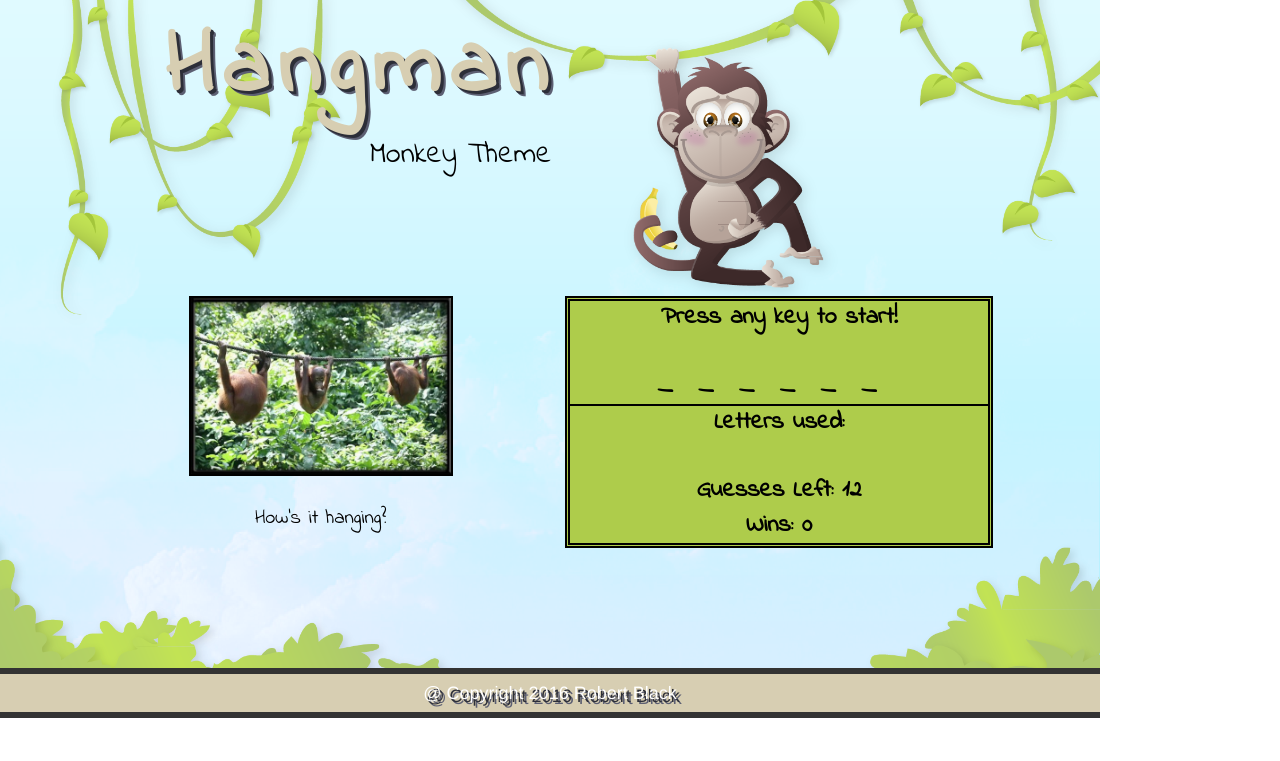
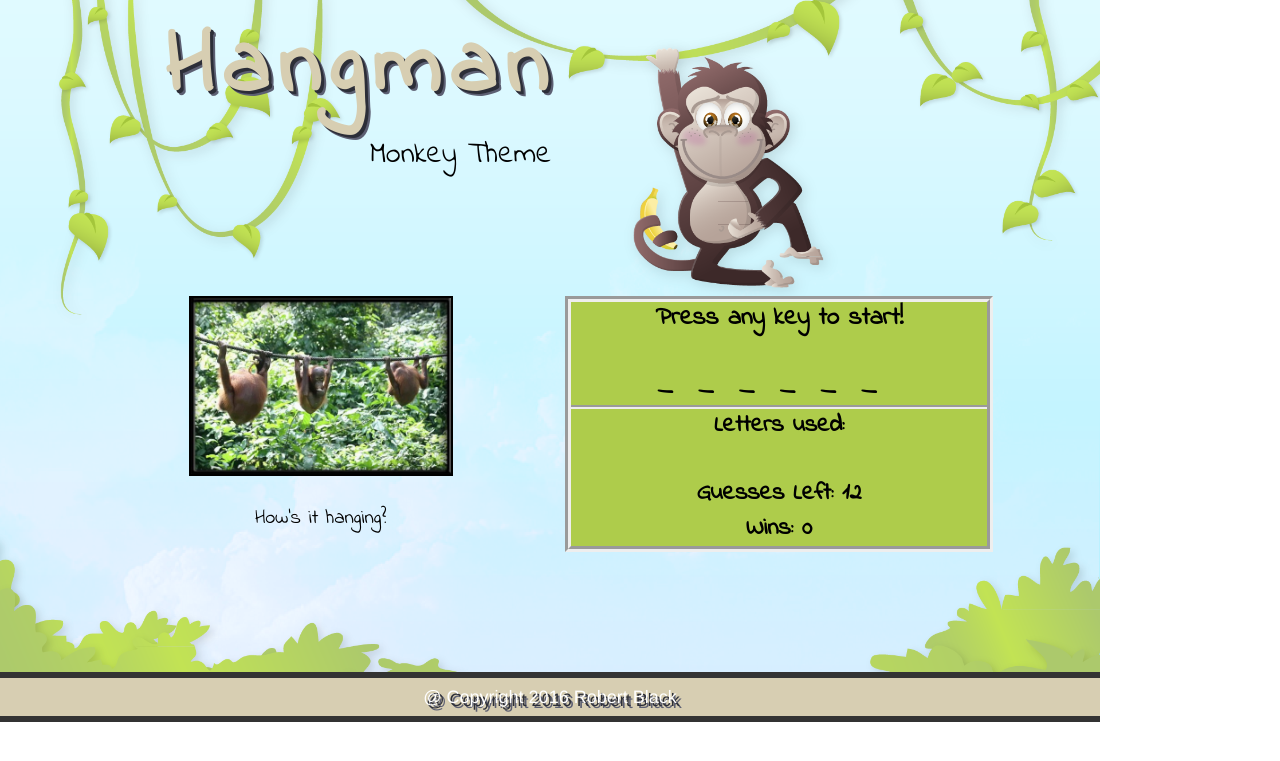
Before and after one commit to Rbla3066/Hangman, a PHP site: page / in a window 1280 px wide. Shown: the top 761 px of the page. Run offline with PHP 8.4, Linux system fonts and the light colour scheme.

Commit message:
animations added

```diff
--- a/css/style.css
+++ b/css/style.css
@@ -7,8 +7,8 @@
 	margin-top: 14px;
 	margin-bottom: 70px;
 	font-weight: bold;
-	border-style: double;
-	border-width: 5px;
+	border-style: groove;
+	border-width: 6px;
 	background-color: #aecc4b;
 	animation-name: bounceInThree;
 	animation-duration: 6s;
@@ -25,6 +25,10 @@
 	margin-left: 150px;
 	animation-name: bounceIn;
 	animation-duration: 3s;
+}
+#start {
+	animation-name: bounceInFour;
+	animation-duration: 9s;
 }
 #monkey {
 	color: black;
@@ -51,9 +55,9 @@
 }
 #board {
 	letter-spacing: 25px;
-	border-style: solid;
+	border-style: groove;
 	border-width: 0px;
-	border-bottom-width: 2px;
+	border-bottom-width: 4px;
 }
 #wrapper {
 	background-image: url(../images/monkey-br.png);
@@ -136,3 +140,20 @@
 		transform: scale(1);
 	}
 }
+@keyframes bounceInFour {
+	0% {
+		transform: scale(0.001);
+		opacity: 0;
+	}
+	66% {
+		transform: scale(0.1);
+		opacity: 0;
+	}
+	86% {
+		transform: scale(1.7);
+		opacity: 1;
+	}
+	100% {
+		transform: scale(1);
+	}
+}
--- a/index.html
+++ b/index.html
@@ -26,8 +26,7 @@
 			</div>
 			<div class="col-md-5">
 				<div id="game-screen">
-					Press any key to start!
-					<br>
+					<div id="start">Press any key to start!</div>
 					<br>
 					<div id="board">______</div>
 					Letters used:
```
Also changed, not shown: 1 other file.
